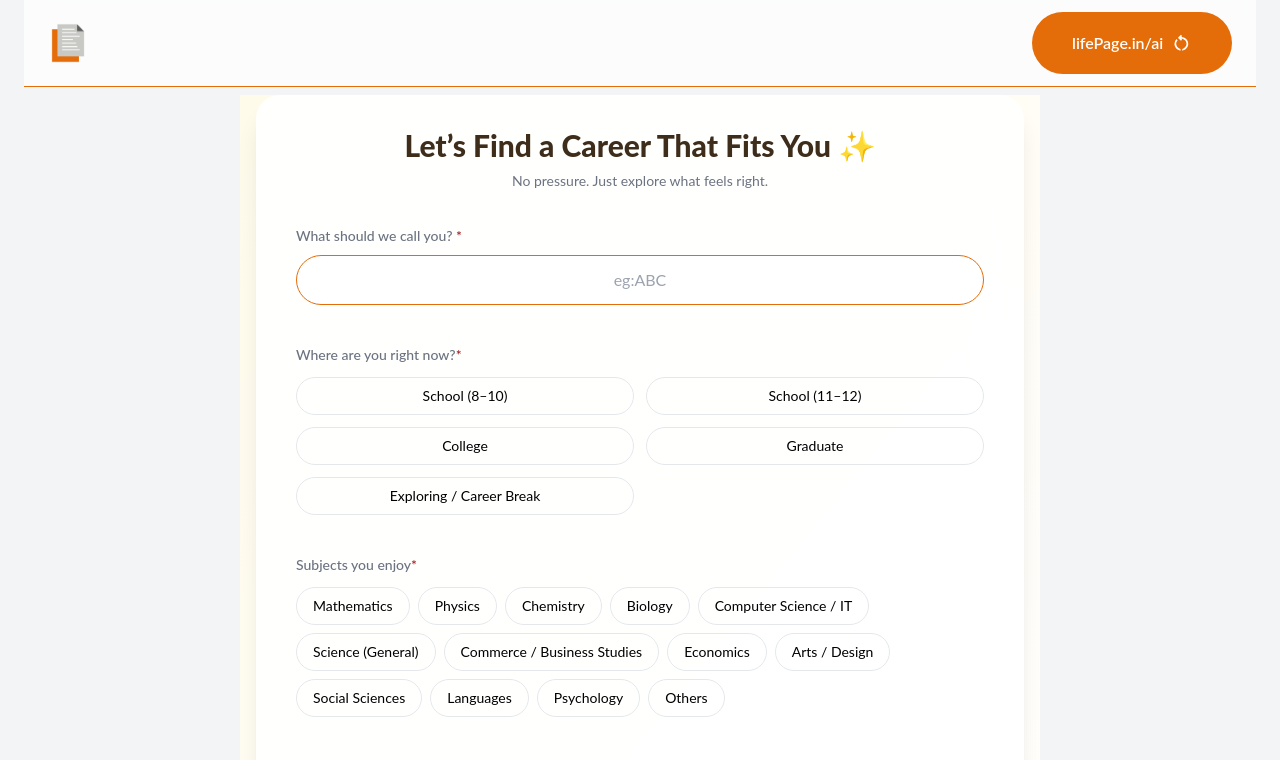
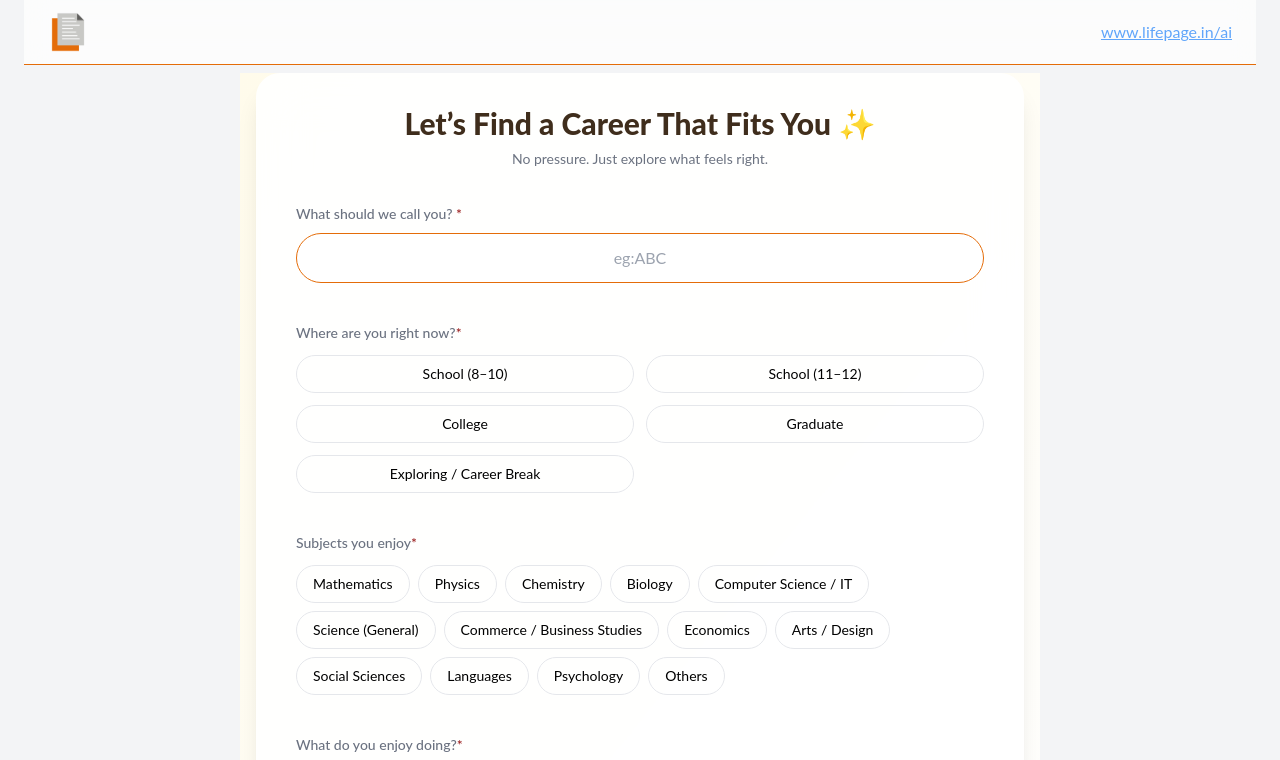
Before and after one commit to Ashukla1998/LifepageAi, a React (Vite) app: page /ai/discover in a window 1280 px wide. Shown: the top 760 px of the page. Built offline with nearby package versions, Linux system fonts and the light colour scheme.

Commit message:
changes in navbar

```diff
--- a/src/components/Navbar.jsx
+++ b/src/components/Navbar.jsx
@@ -29,42 +29,9 @@ export default function Navbar() {
       >
         <img src={`${import.meta.env.BASE_URL}icon.png`} alt="Lifepage.in" className="w-10 h-10" />
         {/* RESET BUTTON WITH TOOLTIP */}
-        <button
-          onClick={handleRestart}
-          className="
-            relative group
-            w-[200px]
-            px-8 sm:px-10 py-3 sm:py-4
-            rounded-full
-            bg-brand text-white font-semibold
-            hover:bg-amber-600
-            active:scale-95
-            transition-all
-            inline-flex items-center gap-2
-          "
-        >
-          <span>lifePage.in/ai</span>
-          <MdOutlineRestartAlt size={30} />
-
-          {/* TOOLTIP */}
-          <span
-            className="
-              pointer-events-none
-              absolute -bottom-10 left-1/2 -translate-x-1/2
-              whitespace-nowrap
-              rounded-md
-              bg-black text-white
-              text-xs font-medium
-              px-2 py-1
-              opacity-0 scale-95
-              group-hover:opacity-100 group-hover:scale-100
-              transition duration-200 ease-out
-              z-50
-            "
-          >
-            Restart & go home
-          </span>
-        </button>
+        <a href="/">
+          <h1 className="text-blue-400 underline">www.lifepage.in/ai</h1>
+        </a>
       </nav>
     </header>
   );
```
Also changed, not shown: 1 other file (tests, documents, lock files or other folders).
